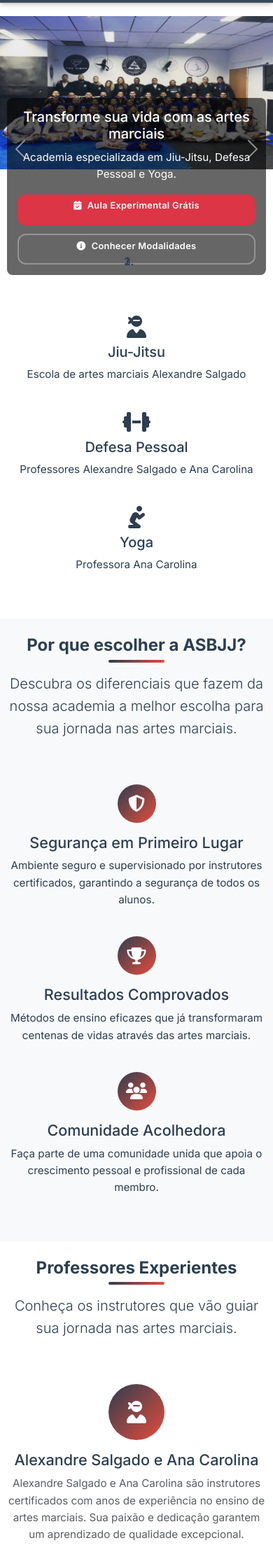
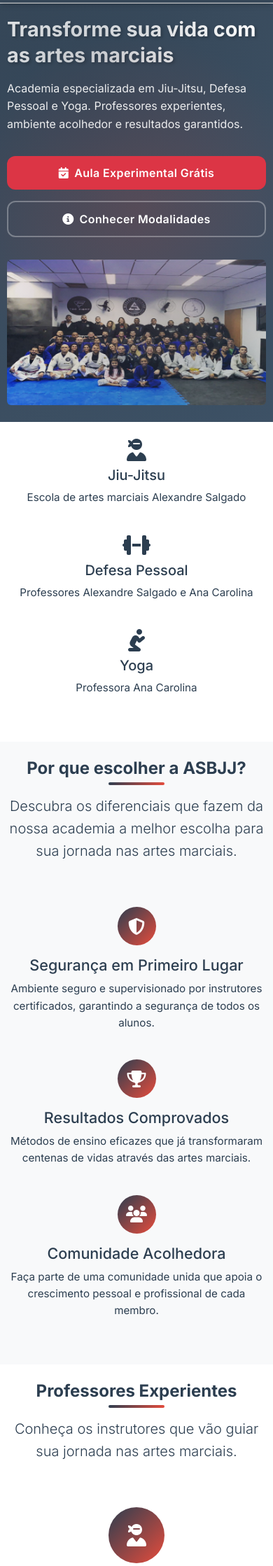
Before and after one commit to fabianosf/asbjj, a Django app: template core/templates/core/index.html in a window 390 px wide. Shown: the part 71-2309 px from the top of the page at 70% size. Run offline with Django 5.2, Linux system fonts and the light colour scheme; the template is opened without the code that fills it, so the values that code supplies are empty.

Commit message:
Fix mobile layout - replace carousel with proper hero section on mobile devices

```diff
--- a/core/templates/core/index.html
+++ b/core/templates/core/index.html
@@ -231,6 +231,39 @@
   }
 }
 
+/* Hero section mobile styles */
+@media (max-width: 768px) {
+  .hero {
+    padding: 4rem 3rem;
+    min-height: auto;
+  }
+
+  .hero-title {
+    font-size: 1.8rem !important;
+    line-height: 1.3;
+    margin-bottom: 1rem;
+  }
+
+  .hero-subtitle {
+    font-size: 1rem !important;
+    margin-bottom: 2rem;
+  }
+
+  .hero-buttons {
+    flex-direction: column;
+    gap: 1rem;
+  }
+
+  .hero-buttons .btn {
+    width: 100%;
+    margin-bottom: 0.5rem;
+  }
+
+  .hero .col-lg-6:last-child {
+    margin-top: 2rem;
+  }
+}
+
 /* General mobile improvements */
 @media (max-width: 768px) {
   .container {
@@ -271,8 +304,31 @@
 }
 </style>
 
-<!-- begin carrousel -->
-<section id="showcase">
+<!-- begin hero section -->
+<section class="hero">
+  <div class="container">
+    <div class="row align-items-center">
+      <div class="col-lg-6">
+        <h1 class="hero-title">Transforme sua vida com as artes marciais</h1>
+        <p class="hero-subtitle">Academia especializada em Jiu-Jitsu, Defesa Pessoal e Yoga. Professores experientes, ambiente acolhedor e resultados garantidos.</p>
+        <div class="hero-buttons">
+          <a href="{% url 'core:contact' %}" class="btn btn-danger btn-lg me-3">
+            <i class="fas fa-calendar-check me-2"></i>Aula Experimental Grátis
+          </a>
+          <a href="{% url 'core:services' %}" class="btn btn-outline-light btn-lg">
+            <i class="fas fa-info-circle me-2"></i>Conhecer Modalidades
+          </a>
+        </div>
+      </div>
+      <div class="col-lg-6">
+        <img src="{% static 'img/imagem1.jpg' %}" alt="Artes Marciais" class="img-fluid rounded">
+      </div>
+    </div>
+  </div>
+</section>
+
+<!-- begin carrousel (hidden on mobile) -->
+<section id="showcase" class="d-none d-md-block">
   <div id="myCarousel" class="carousel slide" data-ride="carousel">
     <ol class="carousel-indicators">
       <li data-target="#myCarousel" data-slide-to="0" class="active"></li>
```
